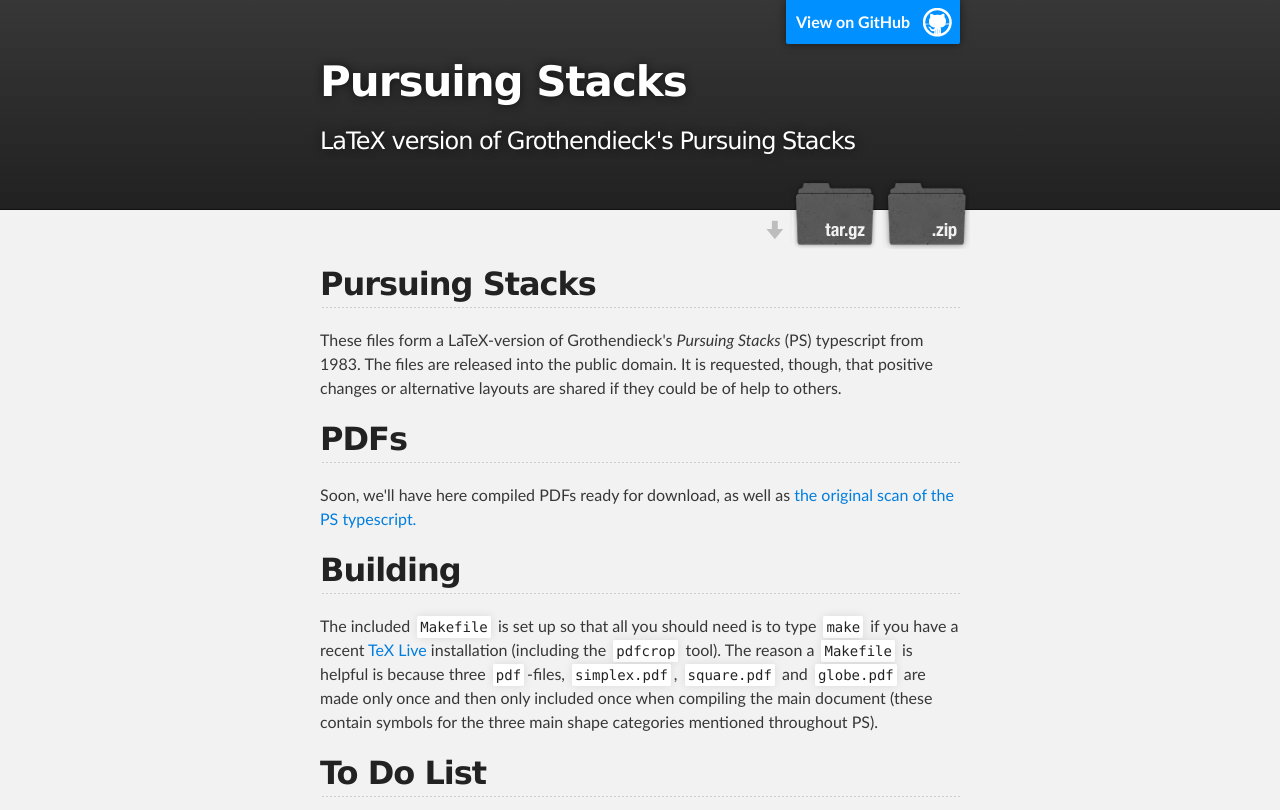
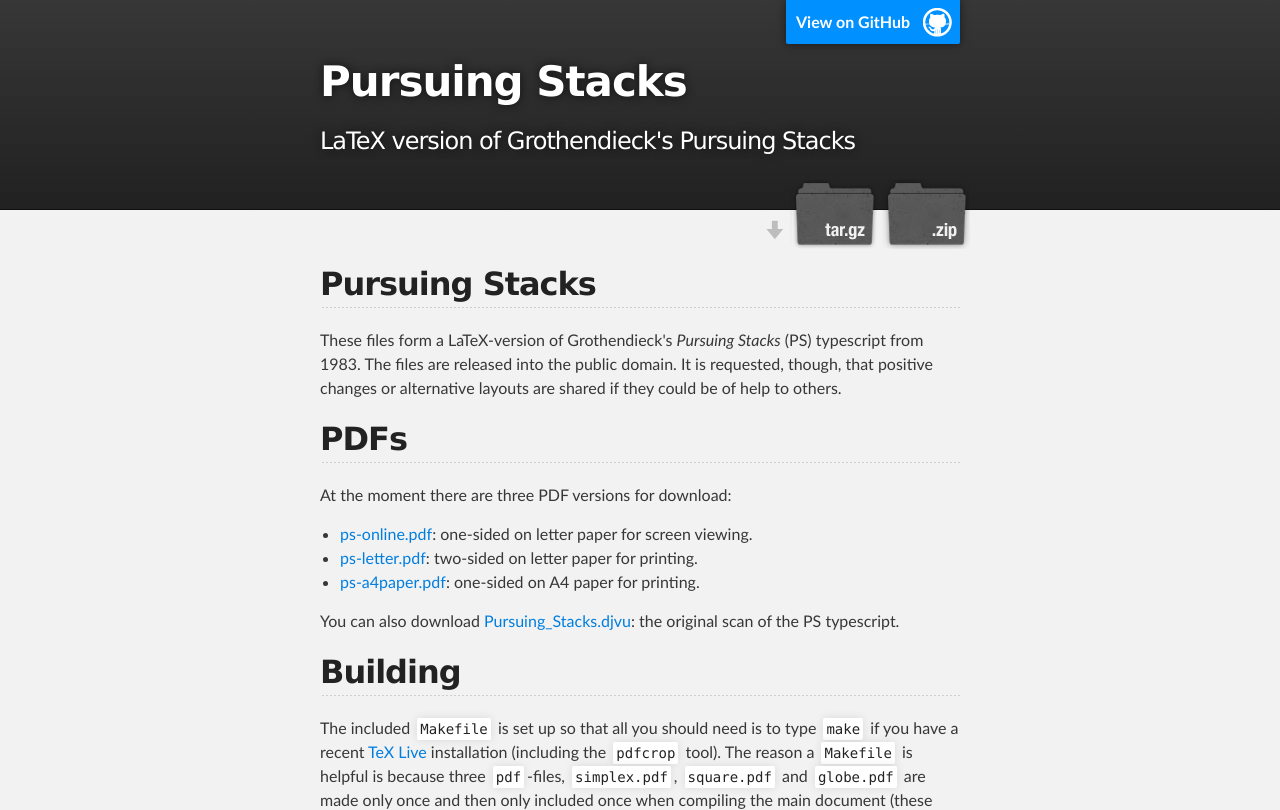
Before and after one commit to thescrivener/PursuingStacks, a plain HTML site: page index.html in a window 1280 px wide. Shown: the top 810 px of the page. Drawn offline with Linux system fonts and the light colour scheme.

Commit message:
include PDFs

```diff
--- a/index.html
+++ b/index.html
@@ -42,8 +42,13 @@ layouts are shared if they could be of help to others.</p>
 <h2>
 <a id="pdfs" class="anchor" href="#pdfs" aria-hidden="true"><span class="octicon octicon-link"></span></a>PDFs</h2>
 
-<p>Soon, we'll have here compiled PDFs ready for download, as well as
-<a href="Pursuing_Stacks.djvu">the original scan of the PS typescript.</a></p>
+<p>At the moment there are three PDF versions for download:</p>
+<ul>
+  <li><a href="ps-online.pdf">ps-online.pdf</a>: one-sided on letter paper for screen viewing.</li>
+  <li><a href="ps-letter.pdf">ps-letter.pdf</a>: two-sided on letter paper for printing.</li>
+  <li><a href="ps-a4paper.pdf">ps-a4paper.pdf</a>: one-sided on A4 paper for printing.</li>
+</ul>
+<p>You can also download <a href="Pursuing_Stacks.djvu">Pursuing_Stacks.djvu</a>: the original scan of the PS typescript.</p>
 
 <h2>
 <a id="building" class="anchor" href="#building" aria-hidden="true"><span class="octicon octicon-link"></span></a>Building</h2>
```
Also changed, not shown: 3 other files.
